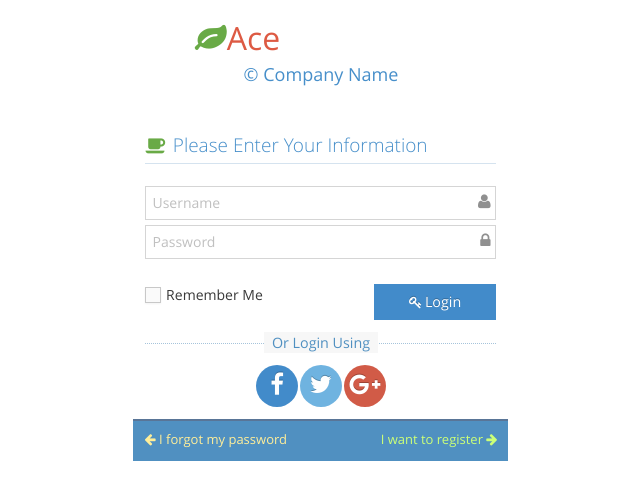
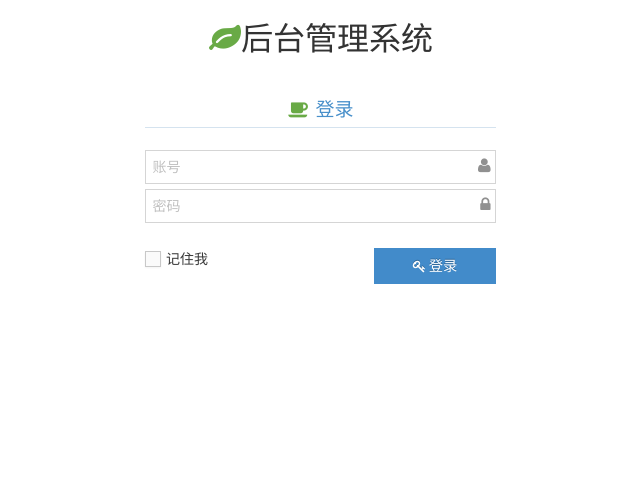
Before and after one commit to azhangm/easy-bilbili, a Vue app in the folder admin/: page / in a window 1280 px wide. Shown: the top 500 px of the page, without its empty margins (319-959 px from the left). Built offline with nearby package versions, Linux system fonts and the light colour scheme.

Commit message:
:white_check_mark:简化登录页面，后台管理用户一般由管理员添加，不允许注册和使用第三方登录。

```diff
--- a/admin/src/App.vue
+++ b/admin/src/App.vue
@@ -7,21 +7,18 @@
             <div class="center">
               <h1>
                 <i class="ace-icon fa fa-leaf green"></i>
-                <span class="red">Ace</span>
-                <span class="white" id="id-text2">Application</span>
+                <span class="dark" id="id-text2">后台管理系统</span>
               </h1>
-              <h4 class="blue" id="id-company-text">&copy; Company Name</h4>
             </div>
 
-            <div class="space-6"></div>
 
             <div class="position-relative">
               <div id="login-box" class="login-box visible widget-box no-border">
                 <div class="widget-body">
                   <div class="widget-main">
-                    <h4 class="header blue lighter bigger">
-                      <i class="ace-icon fa fa-coffee green"></i>
-                      Please Enter Your Information
+                    <h4 class="header blue lighter bigger center">
+                      <i class="ace-icon fa fa-coffee green "></i>
+                      登录
                     </h4>
 
                     <div class="space-6"></div>
@@ -30,14 +27,14 @@
                       <fieldset>
                         <label class="block clearfix">
 														<span class="block input-icon input-icon-right">
-															<input type="text" class="form-control" placeholder="Username" />
+															<input type="text" class="form-control" placeholder="账号" />
 															<i class="ace-icon fa fa-user"></i>
 														</span>
                         </label>
 
                         <label class="block clearfix">
 														<span class="block input-icon input-icon-right">
-															<input type="password" class="form-control" placeholder="Password" />
+															<input type="password" class="form-control" placeholder="密码" />
 															<i class="ace-icon fa fa-lock"></i>
 														</span>
                         </label>
@@ -47,59 +44,21 @@
                         <div class="clearfix">
                           <label class="inline">
                             <input type="checkbox" class="ace" />
-                            <span class="lbl"> Remember Me</span>
+                            <span class="lbl">&nbsp;记住我</span>
                           </label>
 
                           <button type="button" class="width-35 pull-right btn btn-sm btn-primary">
                             <i class="ace-icon fa fa-key"></i>
-                            <span class="bigger-110">Login</span>
+                            <span class="bigger-110">登录</span>
                           </button>
                         </div>
 
                         <div class="space-4"></div>
                       </fieldset>
                     </form>
-
-                    <div class="social-or-login center">
-                      <span class="bigger-110">Or Login Using</span>
-                    </div>
-
-                    <div class="space-6"></div>
-
-                    <div class="social-login center">
-                      <a class="btn btn-primary">
-                        <i class="ace-icon fa fa-facebook"></i>
-                      </a>
-
-                      <a class="btn btn-info">
-                        <i class="ace-icon fa fa-twitter"></i>
-                      </a>
-
-                      <a class="btn btn-danger">
-                        <i class="ace-icon fa fa-google-plus"></i>
-                      </a>
-                    </div>
                   </div><!-- /.widget-main -->
-
-                  <div class="toolbar clearfix">
-                    <div>
-                      <a href="#" data-target="#forgot-box" class="forgot-password-link">
-                        <i class="ace-icon fa fa-arrow-left"></i>
-                        I forgot my password
-                      </a>
-                    </div>
-
-                    <div>
-                      <a href="#" data-target="#signup-box" class="user-signup-link">
-                        I want to register
-                        <i class="ace-icon fa fa-arrow-right"></i>
-                      </a>
-                    </div>
-                  </div>
                 </div><!-- /.widget-body -->
               </div><!-- /.login-box -->
-
-
             </div><!-- /.position-relative -->
           </div>
         </div><!-- /.col -->
```
